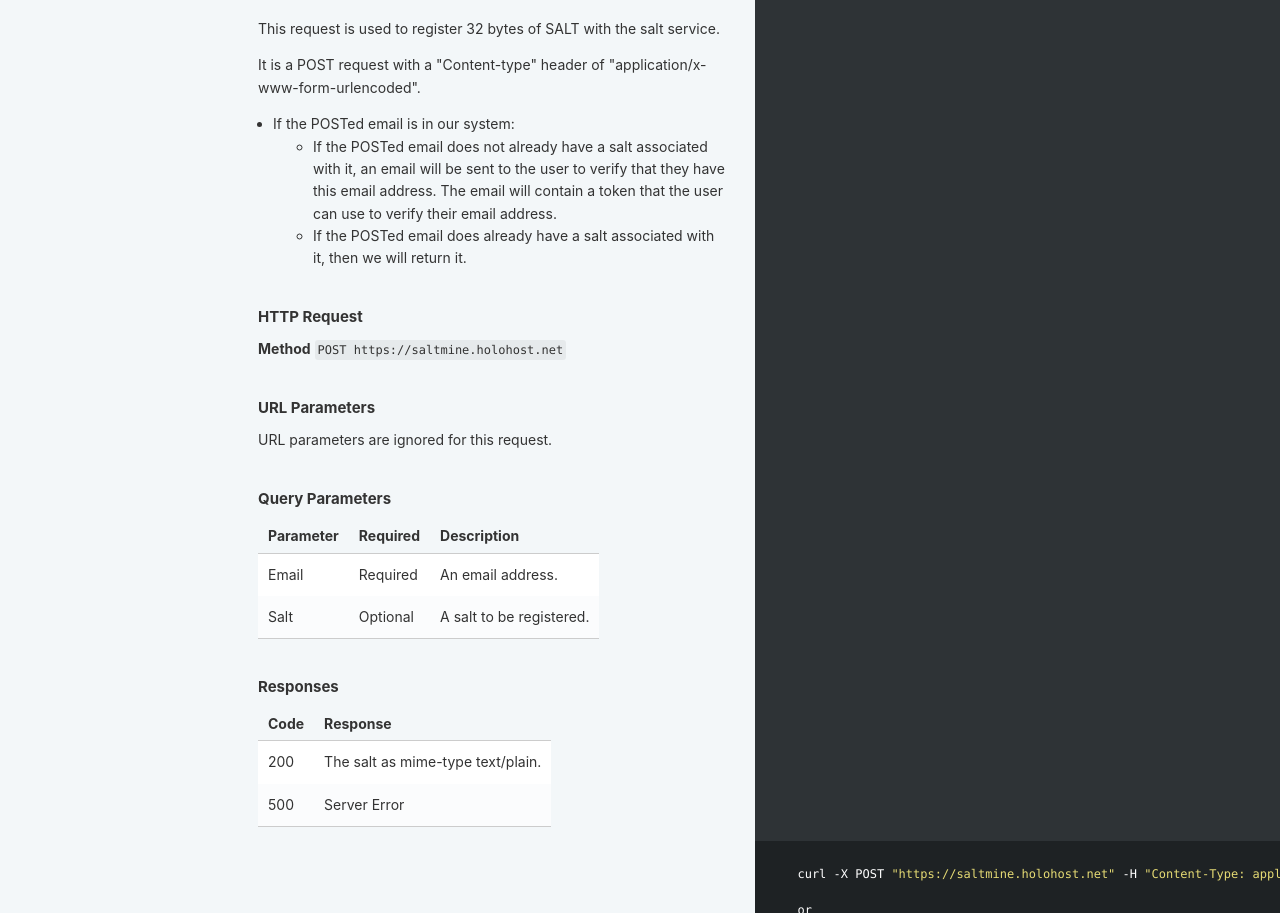
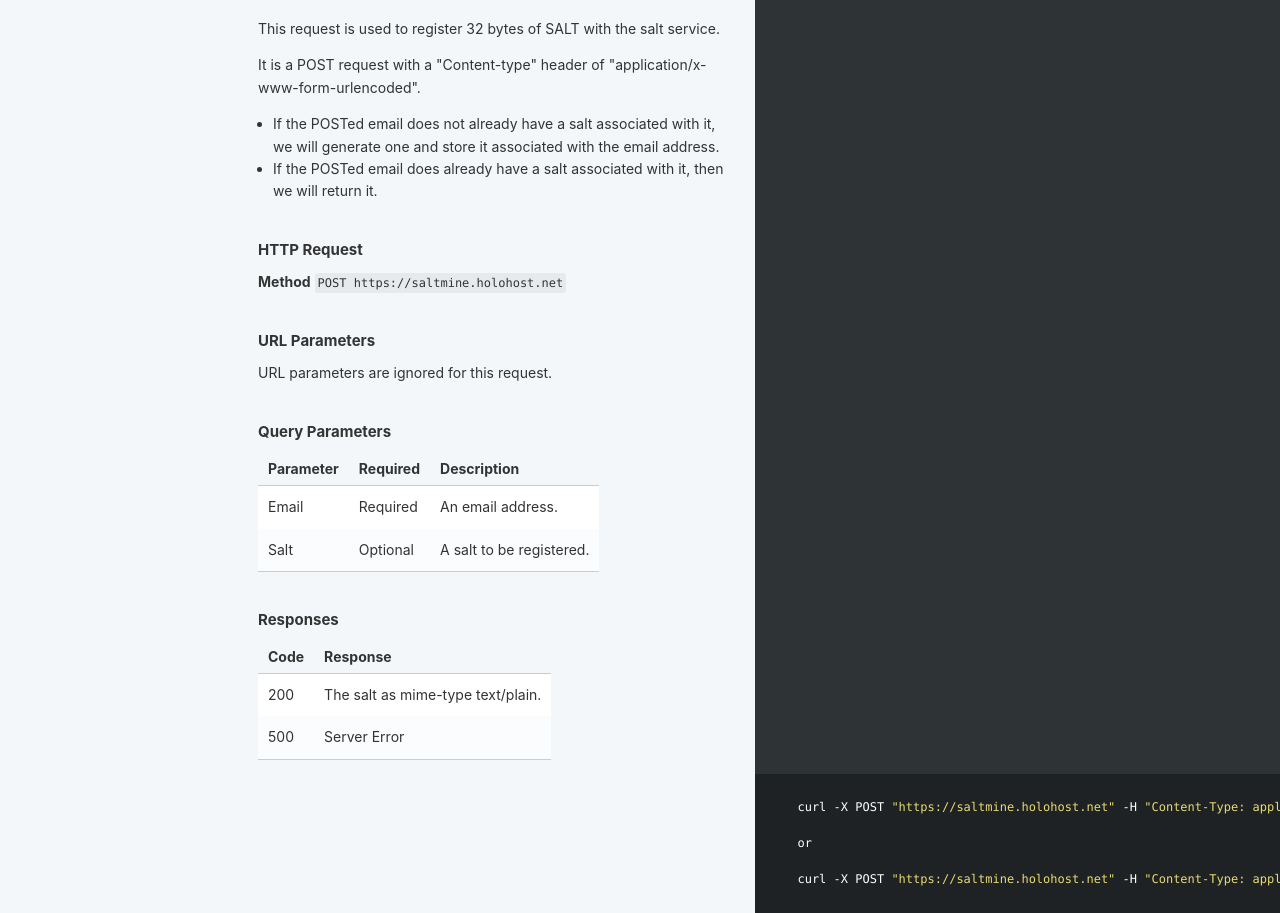
Before and after one commit to Holo-Host/saltmine, a plain HTML site: page docs/index.html in a window 1280 px wide. Shown: the part 1436-2349 px from the top of the page. Drawn offline with Linux system fonts and the light colour scheme.

Commit message:
updated api documentation

```diff
--- a/docs/index.html
+++ b/docs/index.html
@@ -340,12 +340,8 @@ At present, we have language bindings for command line / shell scripts!
 <p>It is a POST request with a &quot;Content-type&quot; header of &quot;application/x-www-form-urlencoded&quot;.</p>
 
 <ul>
-<li>If the POSTed email is in our system:
-
-<ul>
-<li>If the POSTed email does not already have a salt associated with it, an email will be sent to the user to verify that they have this email address. The email will contain a token that the user can use to verify their email address.</li>
+<li>If the POSTed email does not already have a salt associated with it, we will generate one and store it associated with the email address.</li>
 <li>If the POSTed email does already have a salt associated with it, then we will return it.</li>
-</ul></li>
 </ul>
 <h3 id='http-request-2'>HTTP Request</h3>
 <p><strong>Method</strong> <code>POST https://saltmine.holohost.net</code></p>
```
